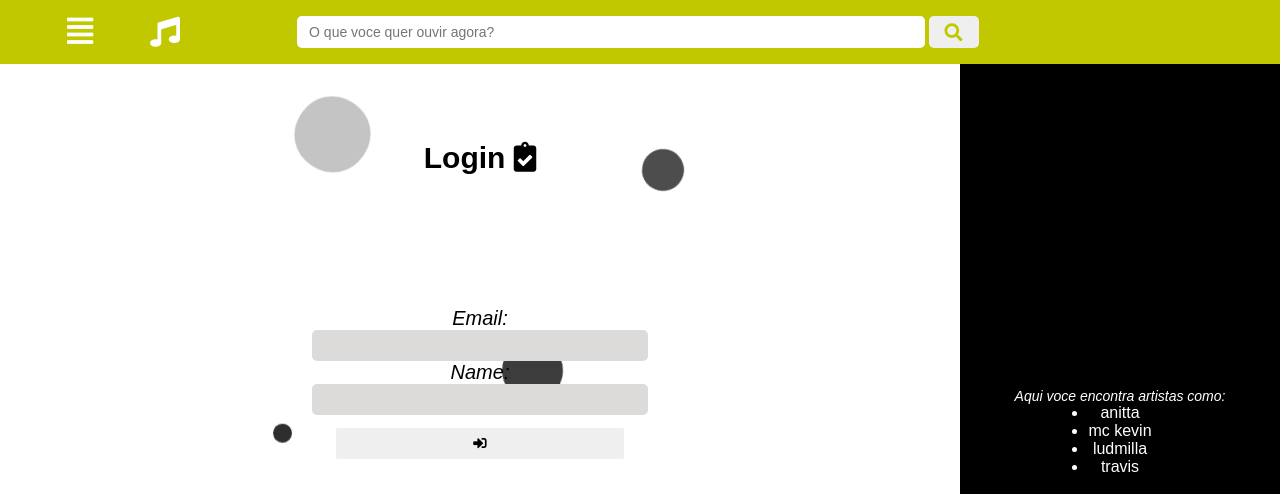
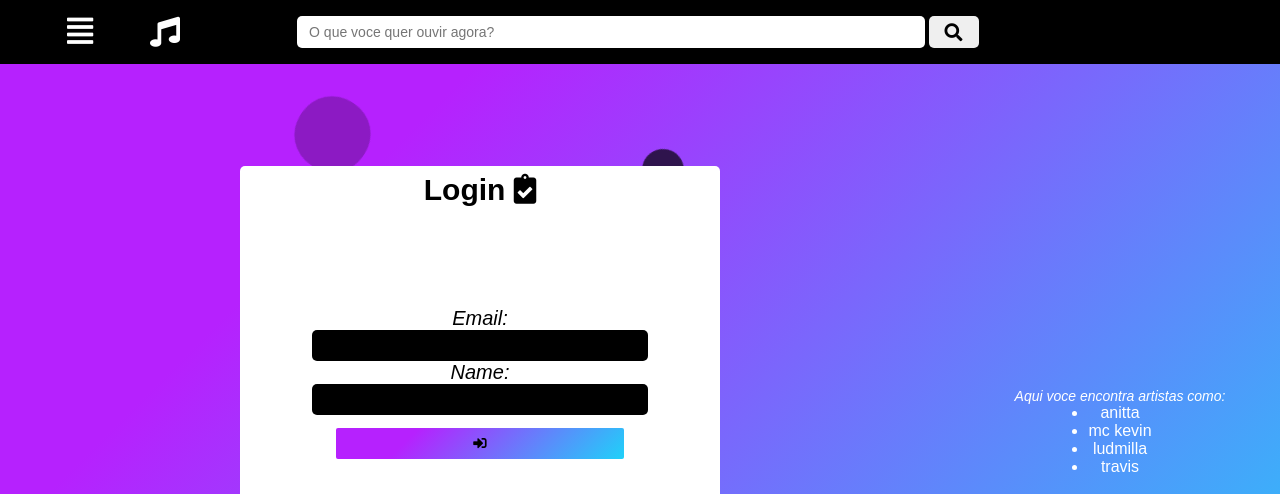
Before and after one commit to Luc4sGomes/interface-music, a plain HTML site: page indexm.html in a window 1280 px wide. Shown: the top 494 px of the page. Drawn offline with Linux system fonts and the light colour scheme.

Commit message:
added big part in project and big changes all

```diff
--- a/assets/css/classes.css
+++ b/assets/css/classes.css
@@ -1,21 +1,16 @@
-.keep-list{
+.keep-list {
   color: white;
   display: flex;
   text-align: center;
-
 }
 
-  .li{
+.input-submit {
+  background-color: black;
   color: white;
 }
 
-  .input-submit{
-    background-color: rgb(221, 218, 218);
-    z-index: 1;
-  }
-
-  .input-submit:focus{
-    background-color:whitesmoke;
+.input-submit:focus {
+  background-color: var(--color-purple);
 }
 
 .keep-elements-logo i {
@@ -39,7 +34,6 @@
   font-family: sans-serif;
   cursor: pointer;
   margin-top: 1.125rem;
-    z-index: 1;
 }
 
 .google {
@@ -51,7 +45,6 @@
   font-family: sans-serif;
   cursor: pointer;
   margin-top: 1.125rem;
-    z-index: 1;
 }
 
 .keep-button-search {
@@ -80,7 +73,6 @@
   display: flex;
   justify-content: center;
   align-items: center;
-    z-index: 1;
 }
 
 .keep-logo-login {
@@ -91,7 +83,7 @@
   align-items: center;
 }
 
-  .keep-list{
+.keep-list {
   display: flex;
   height: 100%;
   justify-content: center;
@@ -99,14 +91,13 @@
   flex-flow: column wrap;
 }
 
-  .bolhas li{
+.bolhas li {
   animation: up 2s infinite;
   animation-direction: alternate;
   width: 40px;
   height: 40px;
-    background-color:black;
+  background-color: black;
   display: block;
   position: absolute;
   bottom: -40px;
-
 }
--- a/assets/css/global.css
+++ b/assets/css/global.css
@@ -1,6 +1,6 @@
 :root {
-  --color-pink: #d4418e;
-  --color-blue: #0652c5;
+  --color-purple: #b621fe;
+  --color-blue: #1fd1f9;
 }
 
 html {
@@ -19,13 +19,19 @@ html {
   font-family: sans-serif;
   height: 100%;
   width: 100%;
+  background-color: var(--color-blue);
+  background-image: linear-gradient(
+    315deg,
+    var(--color-blue) 0%,
+    var(--color-purple) 74%
+  );
+  background-repeat: no-repeat;
 }
 
-body{
+body {
   font-size: 1.6rem;
   overflow: hidden;
 }
-
 
 p {
   font-size: 14px;
@@ -33,21 +39,18 @@ p {
 }
 
 header {
-  background-color: #c2c800;
+  background-color: rgba(0, 0, 0, 1);
   grid-column: 1/3;
   z-index: 1;
 }
 main {
-  background-color: white;
   grid-column: 1/2;
 }
 aside {
-  background-color: black;
   grid-column: 2/3;
   grid-row: 2/4;
   z-index: 1;
 }
-
 
 input {
   border: none;
@@ -59,22 +62,13 @@ input {
   font-family: sans-serif;
 }
 
-
-
 form fieldset label {
   font-size: 20px;
   font-family: sans-serif;
   font-style: italic;
 }
 
-
-label{
-  z-index: 1;
-}
-
-
-
-#logo-music{
+#logo-music {
   margin-right: 1rem;
 }
 
@@ -84,7 +78,7 @@ label{
 }
 
 #logo-search {
-  color: #c2c800;
+  color: black;
   font-size: 18px;
 }
 
@@ -95,29 +89,34 @@ label{
   border-radius: 0.5rem;
   width: 5rem;
   cursor: pointer;
+  transition: 200ms all ease-out;
+}
+
+#search-button:hover {
+  background-color: var(--color-purple);
 }
 
 #sandwich-button-logo {
   font-size: 30px;
   width: 14rem;
   height: 100%;
-  background-color: #c2c800;
   border: none;
-
   margin-left: 1rem;
   transition: all 400ms ease-in-out;
   cursor: pointer;
+  background-color: black;
 }
 
 #sandwich-button-logo:hover {
-  background-color: #969b09;
+  background-color: var(--color-purple);
 }
 
 #form {
   background-color: white;
   border-radius: 0.5rem;
-  height: 80%;
+  height: 500px;
   width: 50%;
+  z-index: 1;
 }
 
 #form fieldset {
@@ -130,6 +129,12 @@ label{
 }
 
 #button-request {
+  background-color: var(--color-blue);
+  background-image: linear-gradient(
+    315deg,
+    var(--color-blue) 0%,
+    var(--color-purple) 74%
+  );
   width: 60%;
   margin-top: 1.25rem;
   border: none;
@@ -137,20 +142,16 @@ label{
   border-radius: 0.2rem;
   height: 3.125rem;
   transition: 200ms all ease-in-out;
-  z-index: 1;
 }
 
 #button-request:hover {
-  background-color:#c2c800;
+  background-color: black;
+  background-image: linear-gradient(
+    31deg,
+    var(--color-blue) 1%,
+    var(--color-purple) 70%
+  );
 }
-
-
-
-
-
-
-
-
 /*.container{
   background: black;
 
--- a/assets/css/medias.css
+++ b/assets/css/medias.css
@@ -1,12 +1,11 @@
 @media (min-width: 340px) {
-    :root {
-      font-size: 62.5%;
-    }
+  :root {
+    font-size: 62.5%;
   }
+}
 
-  @media(max-width: 300px){
-    .keep-logo-login{
-      text-align: center;
-    }
-
+@media (max-width: 300px) {
+  .keep-logo-login {
+    text-align: center;
   }
+}
--- a/indexm.html
+++ b/indexm.html
@@ -28,7 +28,7 @@
             <i class="fas fa-music" id="logo-music"></i>
 
               <div class="keep-button-search">
-                <input type="text" placeholder="   O que voce quer ouvir agora?">
+                <input type="text" placeholder="   O que voce quer ouvir agora?" id="btn-search-music">
               <button id="search-button"><i class="fas fa-search" id="logo-search"></i></button>
               </div>
 
```
Also changed, not shown: assets/css/animations.css (+4 -4 lines). Lines whose indentation alone changed are shown as unchanged.
